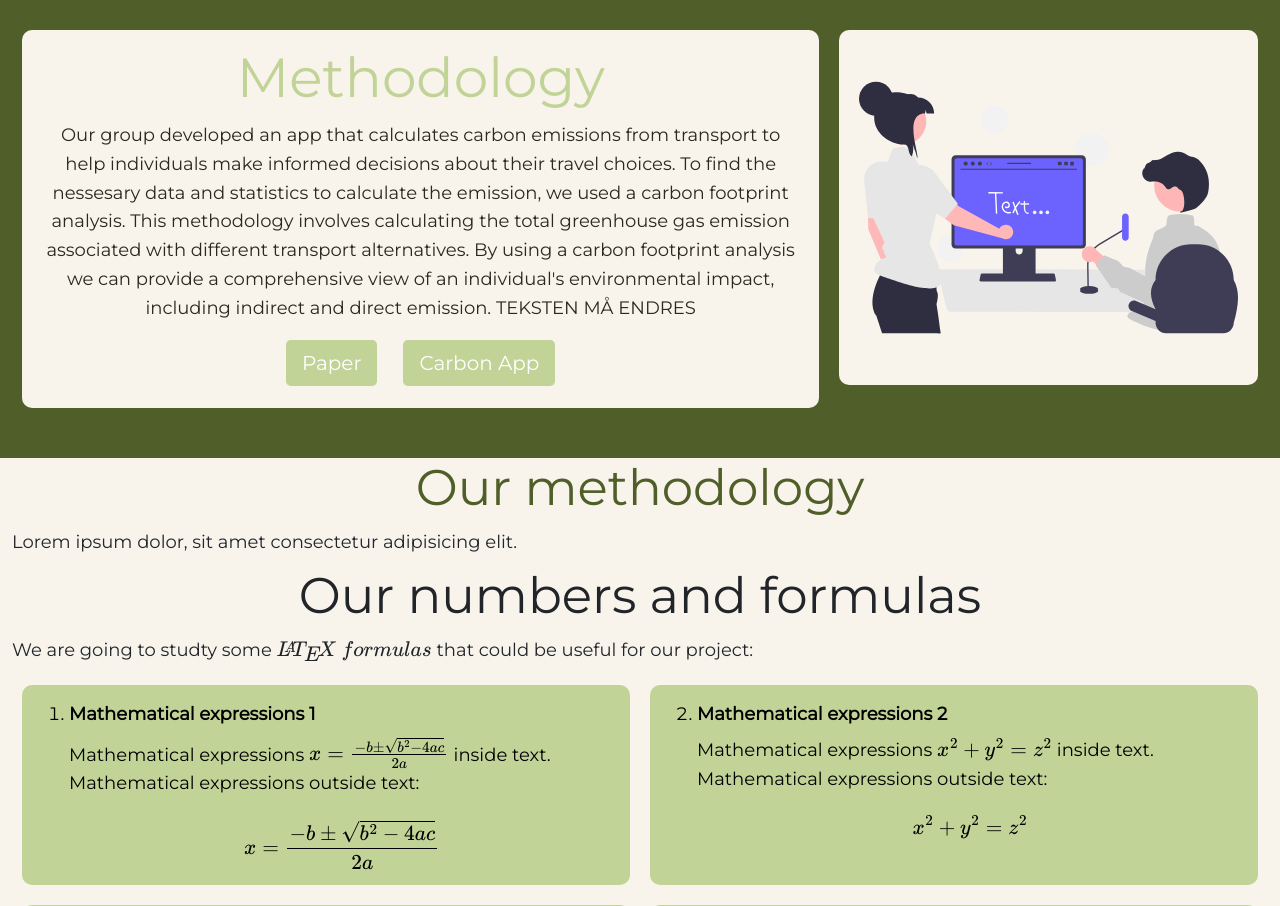
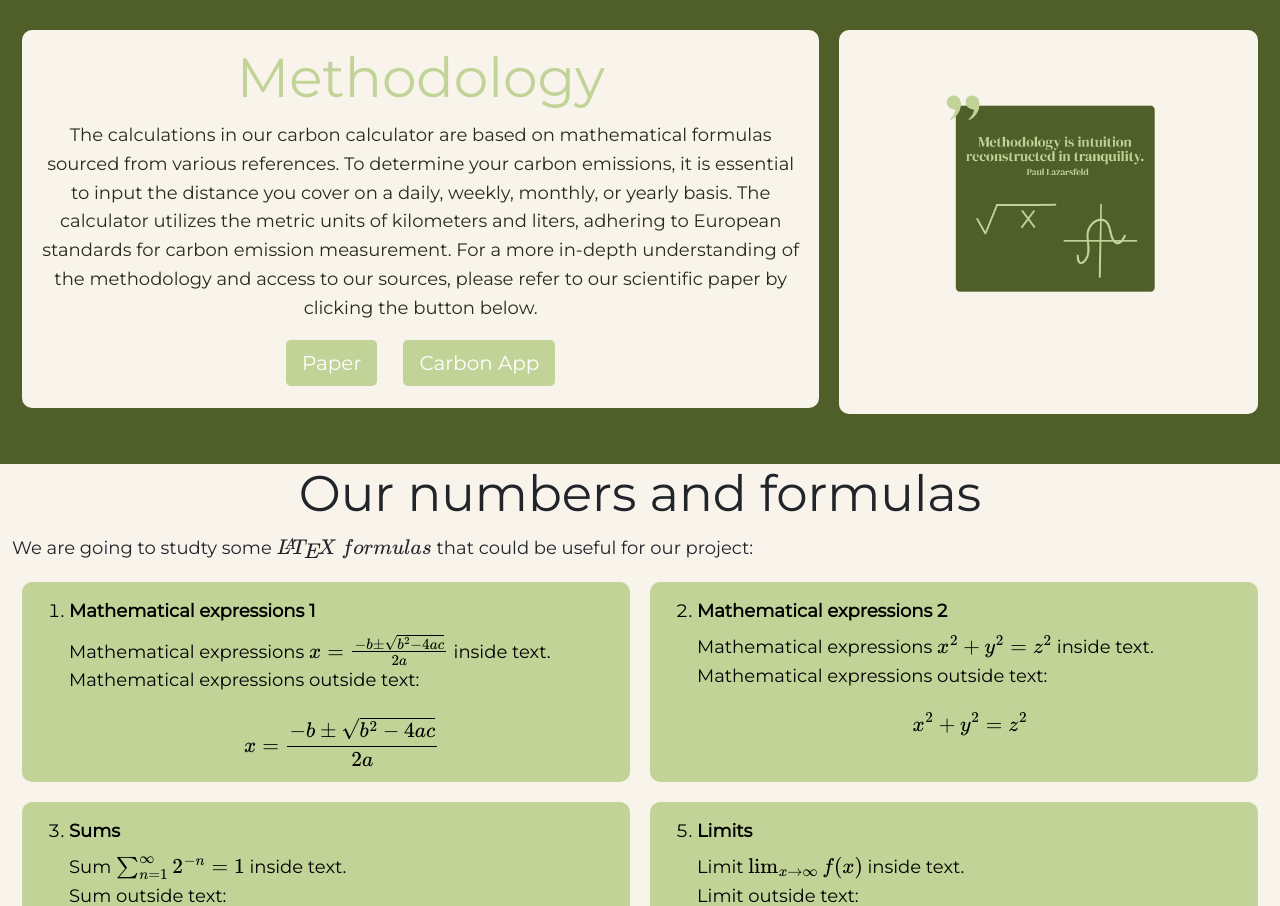
Before and after one commit to Kodegruppa2023/carbonapp2023, a Flask app: page /methodology in a window 1280 px wide. Shown: the part 100-1006 px from the top of the page. Run offline with Flask 2, Linux system fonts and the light colour scheme; some libraries are stand-ins or nearby versions.

Commit message:
Update methodology.html

```diff
--- a/capp/templates/methodology.html
+++ b/capp/templates/methodology.html
@@ -9,12 +9,10 @@
         <div class="box">
             <h1 style="font-size:55px; text-align:center; "><span class="text-logo">Methodology</span></h1>
           <p style="text-align:center;">
-            Our group developed an app that calculates carbon emissions from transport to help individuals make informed decisions about their travel choices.
-            To find the nessesary data and statistics to calculate the emission, we used a carbon footprint analysis.
-            This methodology involves calculating the total greenhouse gas emission associated with different transport alternatives.
-            By using a carbon footprint analysis we can provide a comprehensive view of an individual's environmental impact, including indirect and direct emission.
-            TEKSTEN MÅ ENDRES
-
+            The calculations in our carbon calculator are based on mathematical formulas sourced from various references.
+            To determine your carbon emissions, it is essential to input the distance you cover on a daily, weekly, monthly, or yearly basis.
+            The calculator utilizes the metric units of kilometers and liters, adhering to European standards for carbon emission measurement.
+            For a more in-depth understanding of the methodology and access to our sources, please refer to our scientific paper by clicking the button below.
           <div class="container_buttons_links_header">
             <div class="btn">
                 <a href="#" class="btn btn-primary btn-lg mr-2", style="background-color:rgb(193, 211, 151); border: none;">Paper</a>
@@ -26,11 +24,9 @@
         </div>
         <div class="box">
           <img
-            src="{{url_for('static', filename='icons/methodology1.svg')}}"
-            width="325"
-            height="325"
+            src="{{url_for('static', filename='icons/methodology.png')}}"
+            style="width: 250px; height: auto;"
             alt=""/>
-        </div>
       </div>
 
     </div>
@@ -40,12 +36,6 @@
 <section class="section_body_methodology">
     <div class="container">
 
-        <div class="methodology" style="display:block;">
-            <h1 style="text-align:center; color: rgb(80, 94, 41)"> Our methodology</h1>
-            <p>
-              Lorem ipsum dolor, sit amet consectetur adipisicing elit.
-            </p>
-        </div>
 
         <div class="methodology" style="display:block;">
             <h1 style="text-align:center;"> Our numbers and formulas</h1>
```
